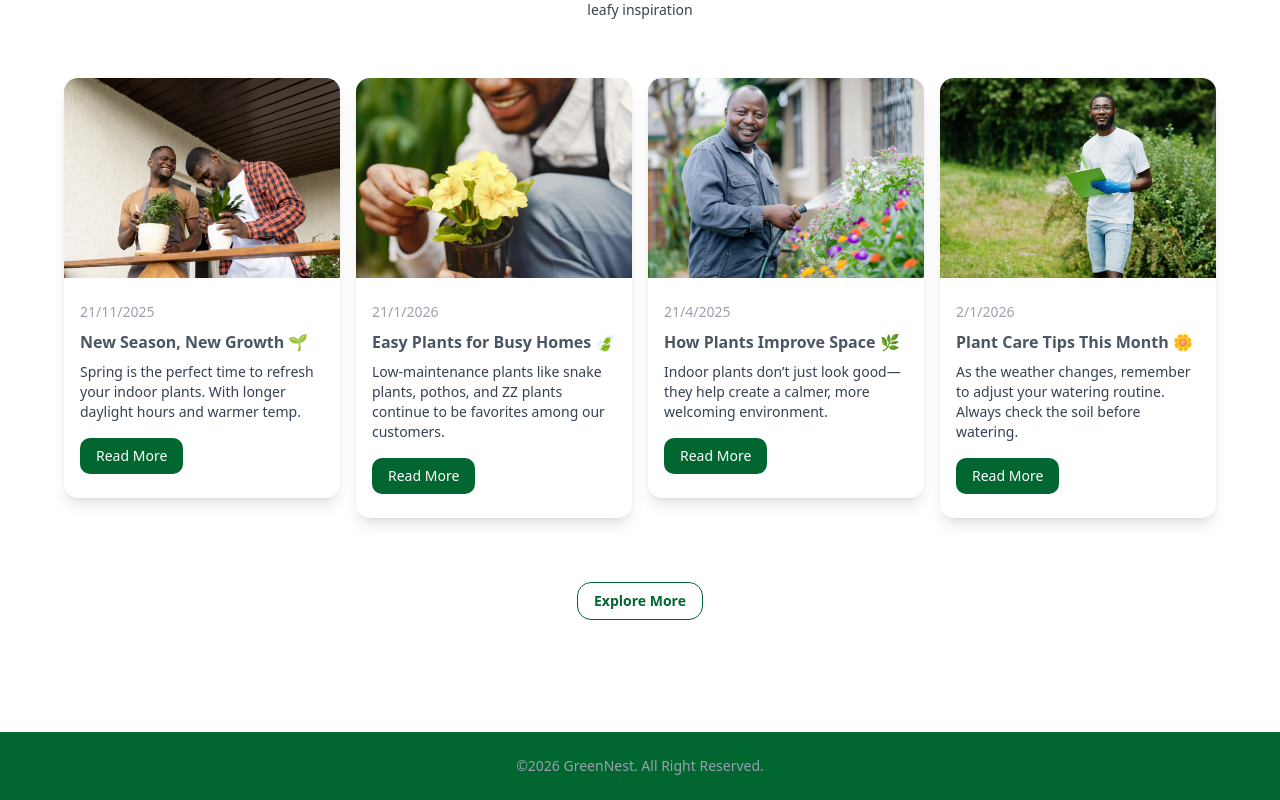
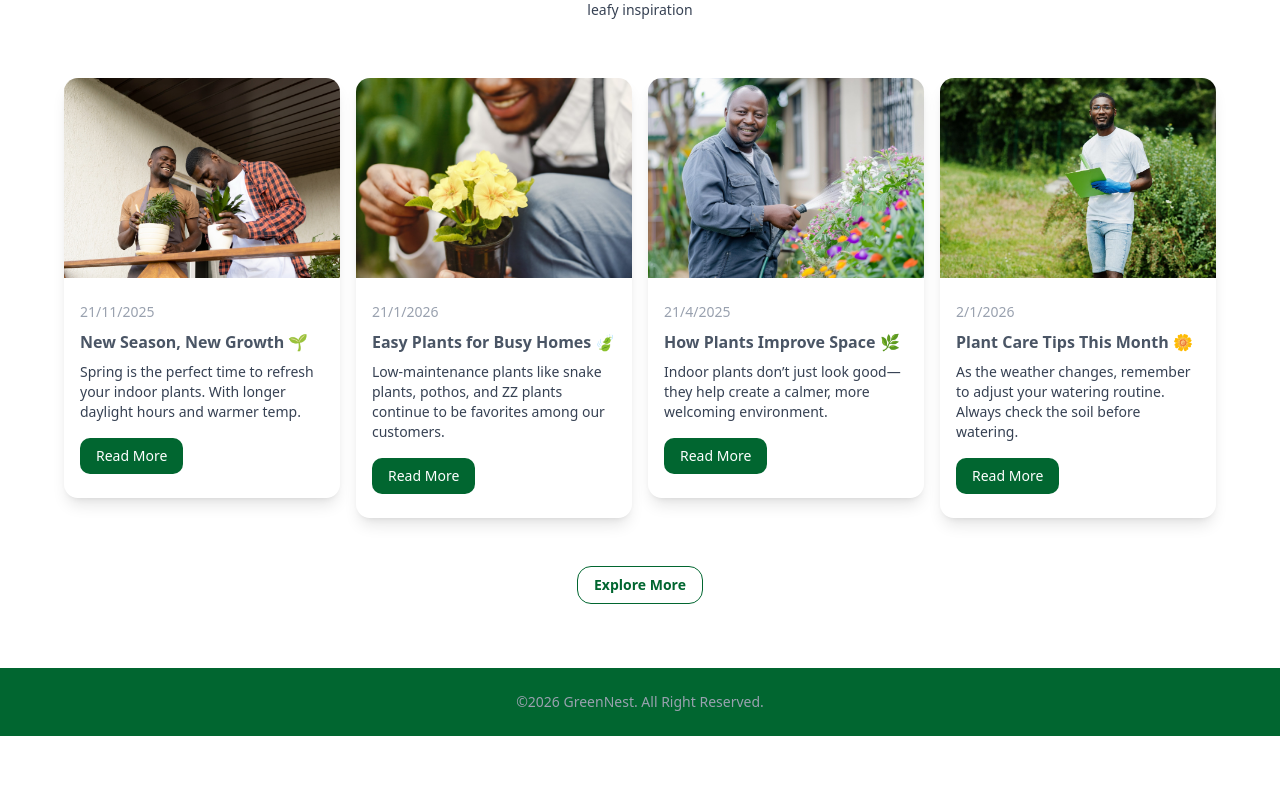
Before and after one commit to Nacho1499/green-nest, a Next.js app: page / in a window 1280 px wide. Shown: the part 4897-5697 px from the top of the page. After the commit the page ends 5633 px from the top, so only its background shows below. Built offline with nearby package versions, Linux system fonts and the light colour scheme.

Commit message:
created chat icon on the main page section

```diff
--- a/app/components/Blog.tsx
+++ b/app/components/Blog.tsx
@@ -3,7 +3,7 @@ import Image from "next/image";
 import { blogs } from "@/lib/blog";
 function Blog() {
   return (
-    <section className="p-4 mt-24 mb-24">
+    <section className="p-4 mt-24">
       <h1 className="text-2xl md:text-4xl font-bold text-green-800 text-center">
         From The GreenNest Blog
       </h1>
@@ -41,7 +41,7 @@ function Blog() {
 
 
       <button
-        className="font-bold text-green-800 text-sm mt-16 border inline-flex items-center gap-2 cursor-pointer
+        className="font-bold text-green-800 text-sm mt-12 mb-12 border inline-flex items-center gap-2 cursor-pointer
        border-green-800 py-2 px-4 rounded-xl hover:scale-110 transition duration-300 ease-in-out"
       >
         <h1>Explore More</h1>
--- a/app/page.tsx
+++ b/app/page.tsx
@@ -7,18 +7,25 @@ import Testimonial from "./components/Testimonial";
 import Inbox from "./components/Inbox";
 import Blog from "./components/Blog";
 import Footer from "./components/Footer";
+import { MessageCircleMore } from "lucide-react";
 export default function Home() {
   return (
-    <>
+    <div className="relative">
+      <div
+        className=" rounded-full bg-green-800/75 text-center py-2 px-2 cursor-pointer  fixed buttom-4
+       right-2 lg:right-16 bottom-12 hover:scale-110 transition duration-300 ease-in-out"
+      >
+        <MessageCircleMore size={30} className="text-white" />
+      </div>
       <Navbar />
       <Hero />
-      <Why/>
-      <Type/>
-      <Plants/>
-      <Inbox/>
-      <Testimonial/>
-      <Blog/>
-      <Footer/>
-    </>
+      <Why />
+      <Type />
+      <Plants />
+      <Inbox />
+      <Testimonial />
+      <Blog />
+      <Footer />
+    </div>
   );
 }
```
